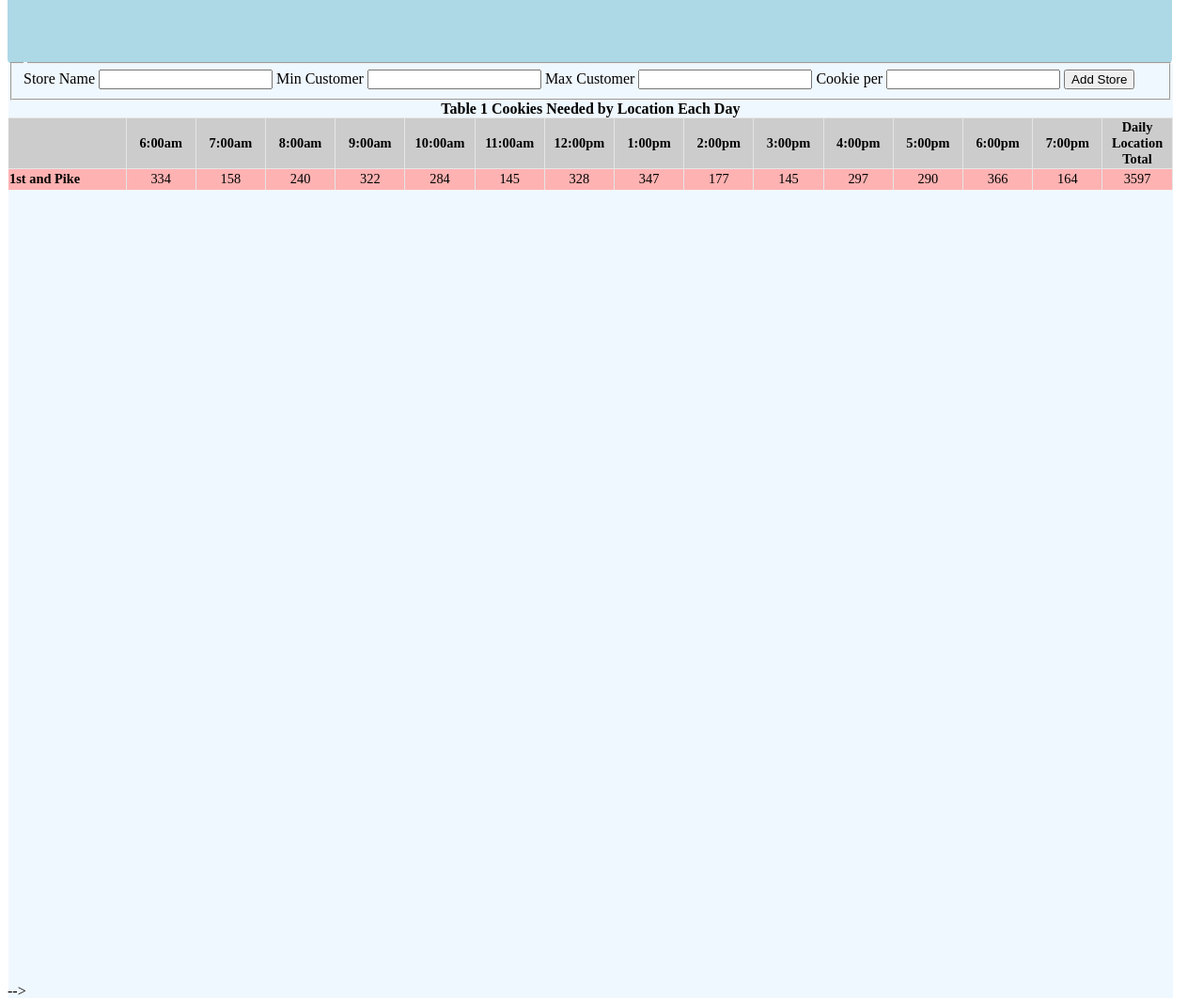
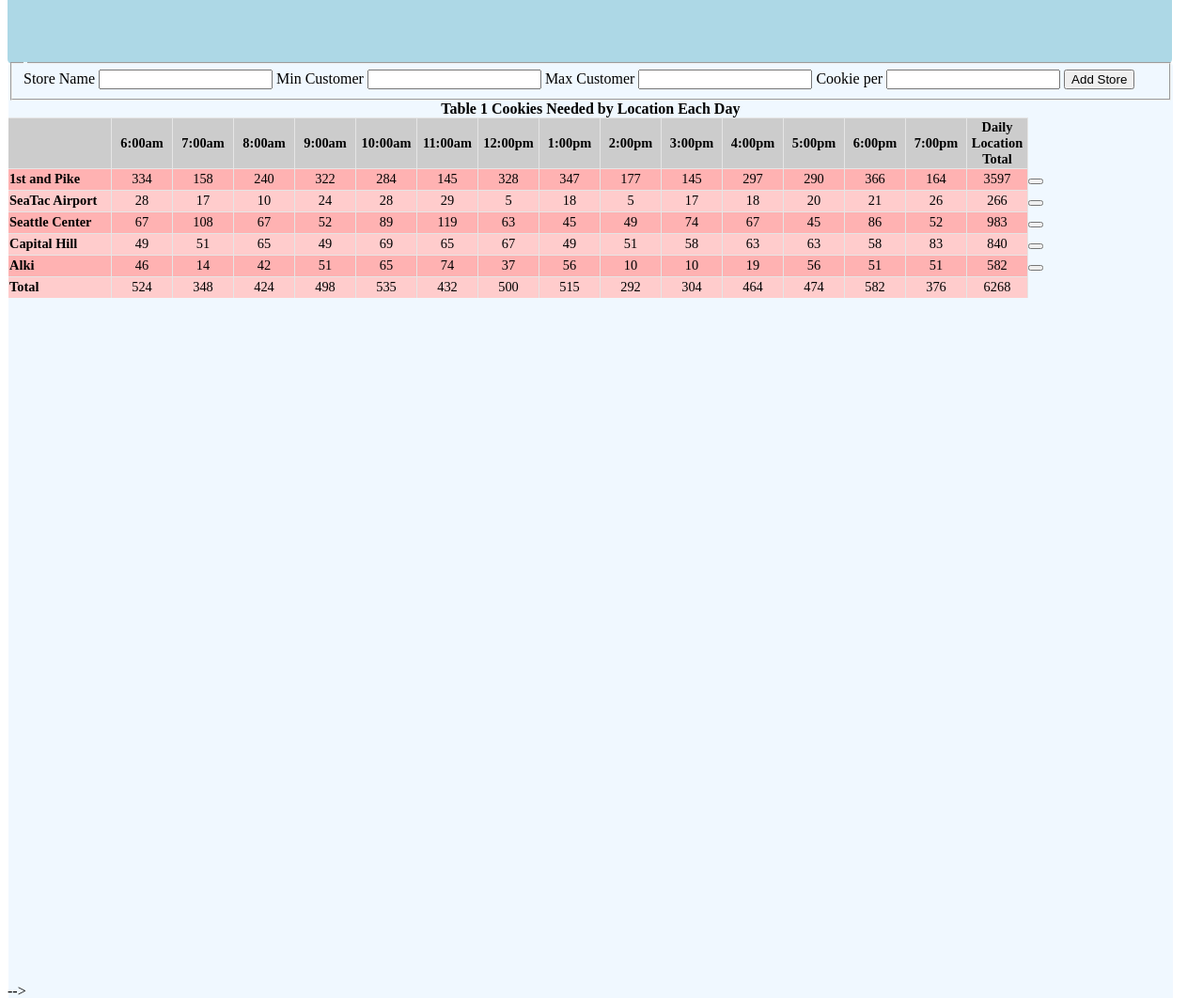
Before and after one commit to owy1/cookie-stand, a plain HTML site: page salesEvent.html in a window 1280 px wide. Shown: the top 1062 px of the page at 94% size. Drawn offline with Linux system fonts and the light colour scheme.

Commit message:
added buttons on table

```diff
--- a/appEvent.js
+++ b/appEvent.js
@@ -5,7 +5,7 @@ var hours = ['6:00am ','7:00am ','8:00am ','9:00am ','10:00am ','11:00am ','12:0
 var allShops = [];
 var storeForm = document.getElementById('inputForm');
 var locationTbl = document.getElementById('Location');
-var deleteButton = document.getElementById('delete_button');
+
 
 function Store(locationName,minCustperDay,maxCustperDay,avgCookieEaCust){
   this.locationName = locationName;
@@ -176,19 +176,12 @@ function createTable() {
       tdElHr.textContent = allShops[j].cookieSoldEaHr[k];
       trElStore.appendChild(tdElHr);
     } //end array_k
-    var delButton = document.createElement('input');
-    delButton.setAttribute('type','button');
-    delButton.attachEvent('onclick',alert("work in progress"));
+
+    var delButton = document.createElement("BUTTON");
+    // delButton.setAttribute('type','button');
+    // delButton.attachEvent('onclick',alert("work in progress"));
     trElStore.appendChild(delButton);
   } //end array_j
-
-    // for (var j = 0; j < allShops.length; j++) {
-    // var trElDelete = document.createElement('tr');
-    // deleteButton.appendChild(trElDelete);
-    // var delButton = document.createElement('input');
-    // // delButton.setAttribute('type','button');
-    // delButton.attachEvent('onclick',alert("work in progress"));
-    // trElDelete.appendChild(delButton);
 
   createTblFooter();
 
--- a/salesEvent.html
+++ b/salesEvent.html
@@ -30,9 +30,8 @@
       <button type="submit">Add Store</button>
     </fieldset>
   </form>
+        <table id="Location"></table>
 
-        <table id="Location"></table>
-				<!-- <button id="delete_button"></button> -->
 		</div><!--close box div-->
 		<!-- </div> <!-close container div--> -->
 		<script src="appEvent.js"></script>
```
